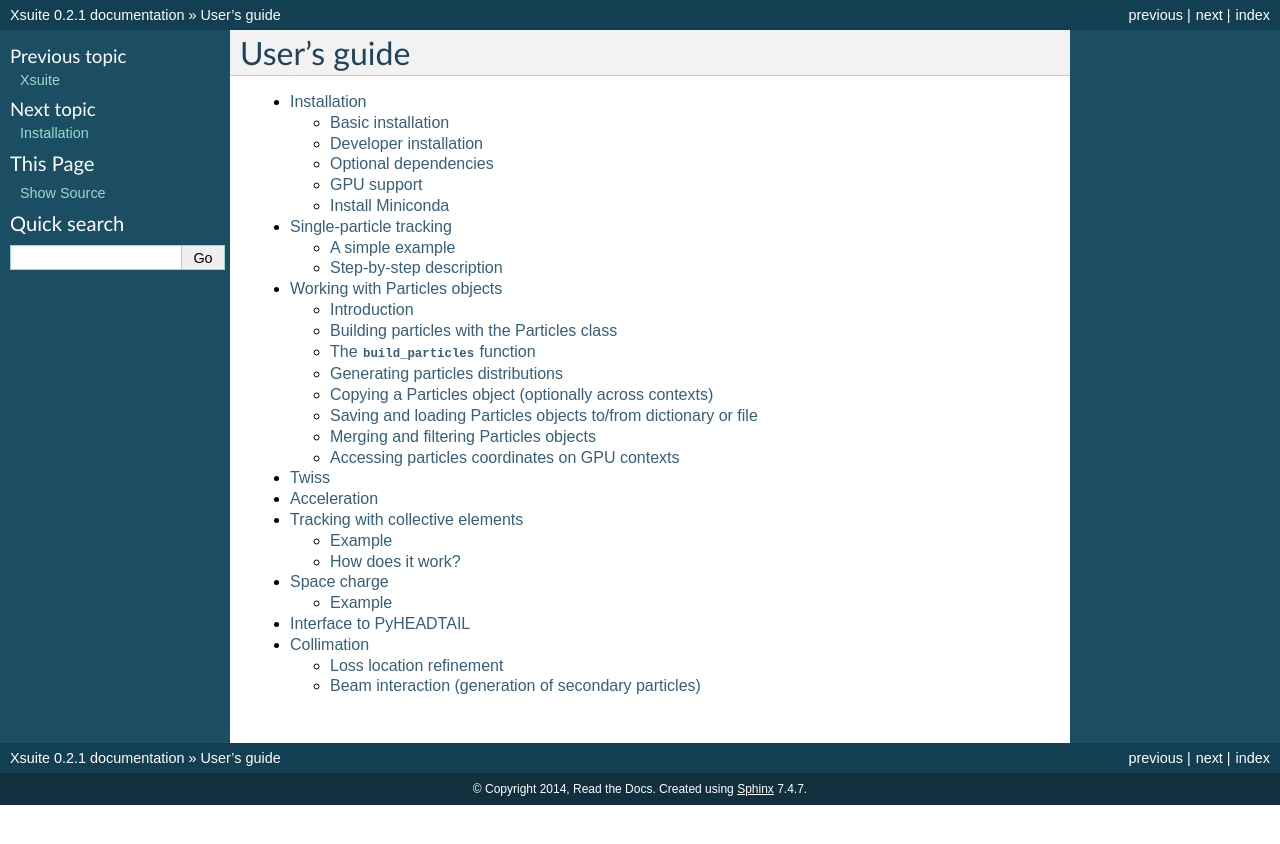
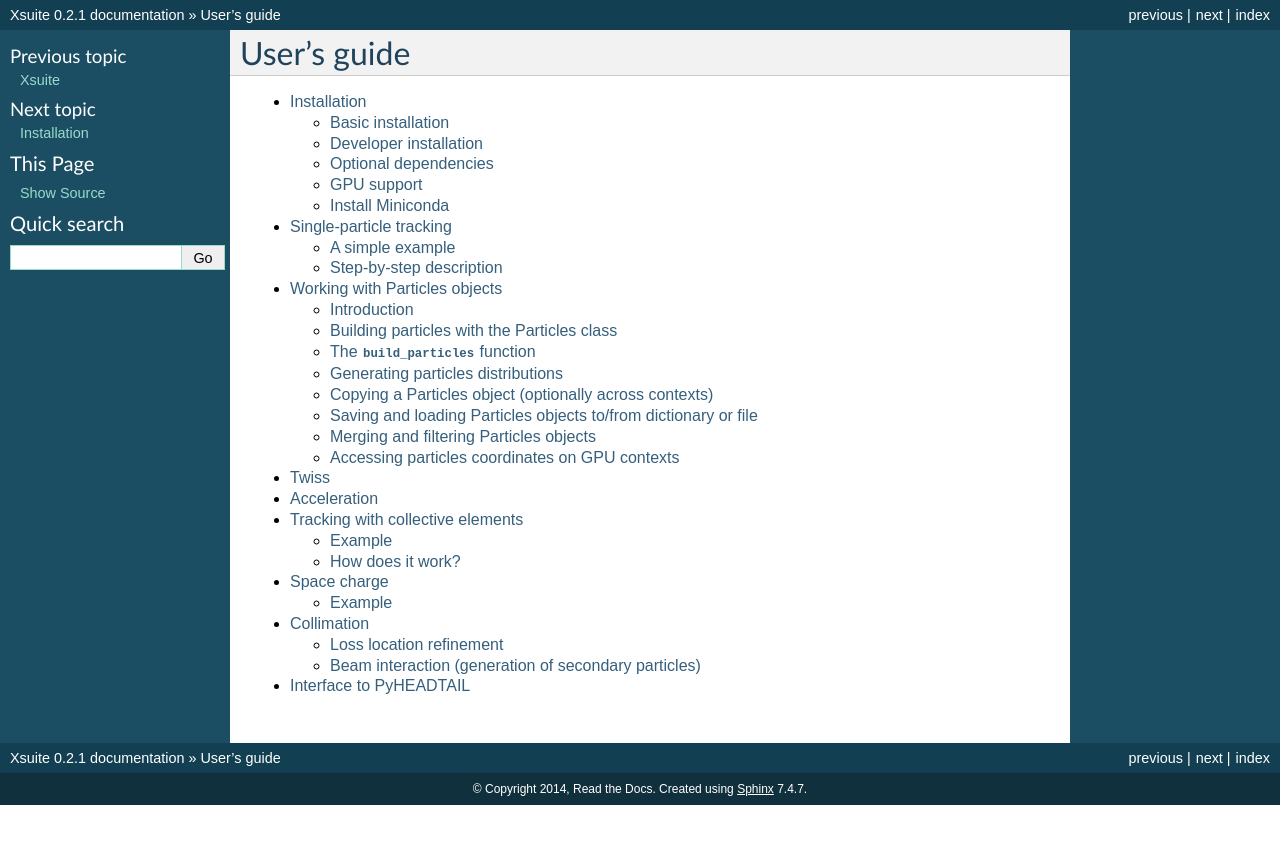
Before and after one commit to xsuite/xsuite, a Sphinx documentation site: the page built from docs/usersguide.rst, in a window 1280 px wide. Shown: the top 844 px of the page. Built offline with Sphinx 7.4.7, drawn with Linux system fonts in a browser that asks for light colours.

Commit message:
Quick push

```diff
--- a/docs/usersguide.rst
+++ b/docs/usersguide.rst
@@ -12,5 +12,5 @@
    acceleration
    collective
    spacechargeauto
+   collimation
    pyhtinterface
-   collimation
```
